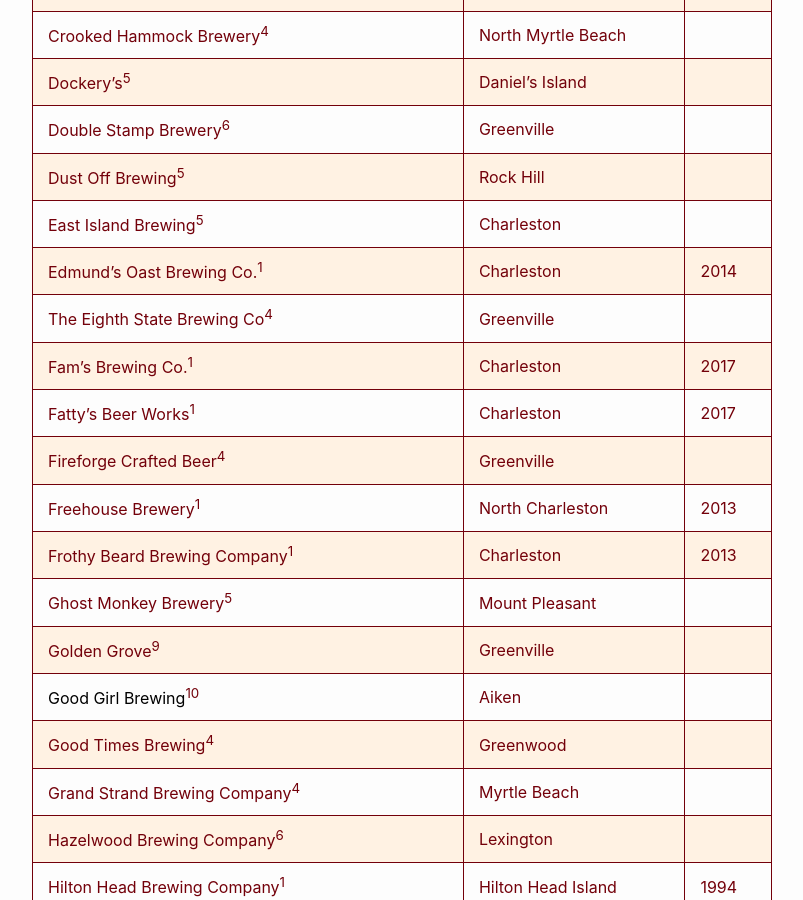
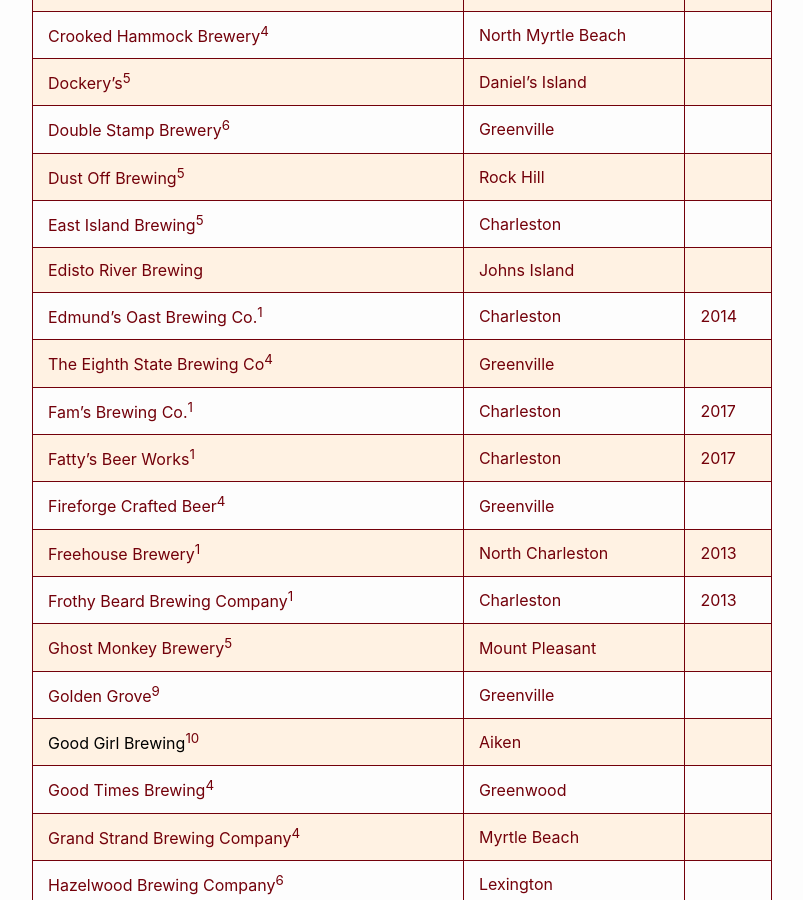
Before and after one commit to RalphHightower/RalphHightower, a Jekyll site: the page built from SouthCarolinaBeerBrewies.md, in a window 1280 px wide and 900 px high, scrolled down 2555 px. Shown: the whole window, without its empty margins (238-1041 px from the left). Built offline with Jekyll 4.4.1, drawn with Linux system fonts in a browser that asks for light colours; our own code applies the rules of GitHub Pages for plain Markdown files.

Commit message:
[docs](doc): SouthCarolinaBeerBrewies(Edisto River Brewing)

```diff
--- a/SouthCarolinaBeerBrewies.md
+++ b/SouthCarolinaBeerBrewies.md
@@ -29,6 +29,7 @@
 | Double Stamp Brewery[^5] | Greenville ||
 | [Dust Off Brewing](https://dustoffbrewing.com/)[^4] | Rock Hill ||
 | [East Island Brewing](https://www.islandcoastallager.com/)[^4] | Charleston ||
+| [Edisto River Brewing](https://www.edistoriverbrewing.com/ ) | Johns Island |
 | [Edmund's Oast Brewing Co.](http://edmundsoast.com/brewing-co/)[^1] | Charleston | 2014 |
 | [The Eighth State Brewing Co](https://www.eighthstatebrewing.com/)[^3] | Greenville ||
 | [Fam's Brewing Co.](http://famsbrewingco.com/)[^1] | Charleston | 2017 |
```
